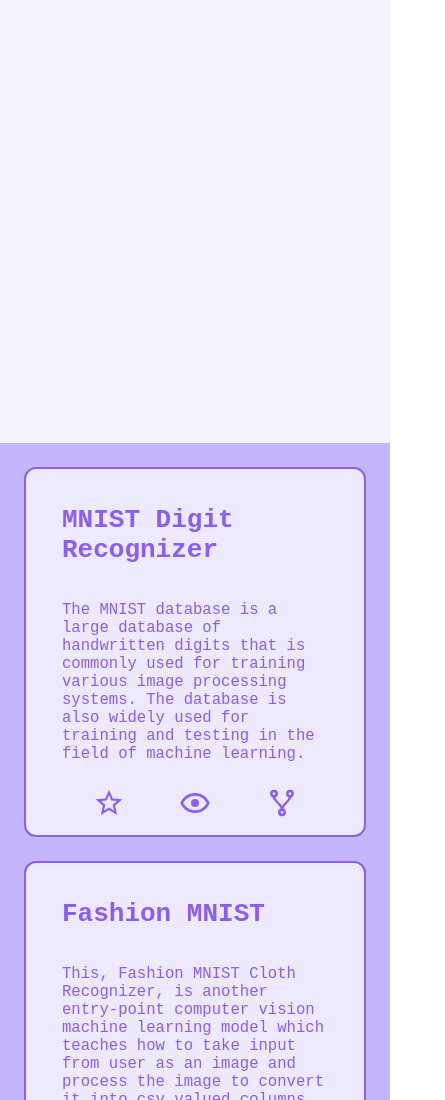
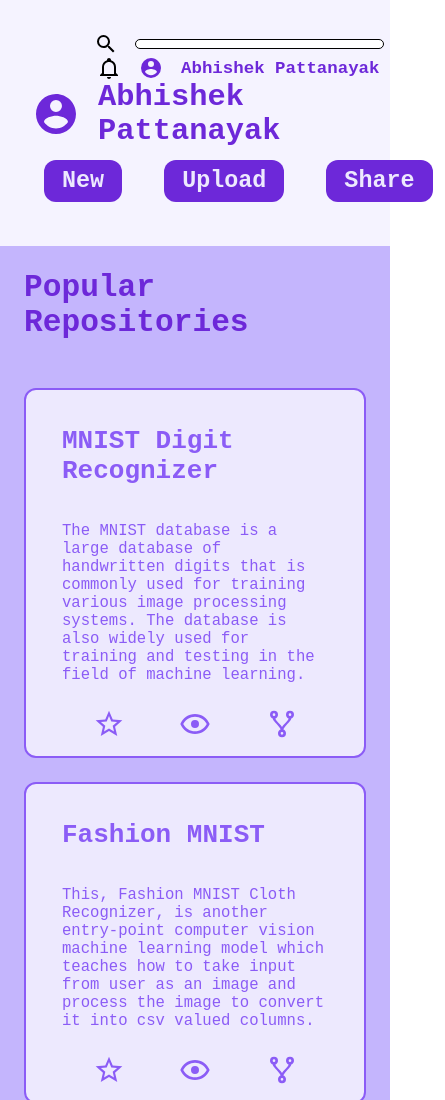
Before and after one commit to abhishekppattanayak/dashboard, a plain HTML site: page index.html in a window 390 px wide. Shown: the top 1100 px of the page, 445 px wide, since content can reach past the window. Drawn offline with Linux system fonts and the light colour scheme.

Commit message:
Add: header; Fix: mobile layout;

```diff
--- a/index.html
+++ b/index.html
@@ -11,31 +11,51 @@
     <aside class="sidebar">
         <div>
             <svg xmlns="http://www.w3.org/2000/svg" viewBox="0 0 24 24" width="48" height="48">
-                <title>view-dashboard</title>
                 <path d="M13,3V9H21V3M13,21H21V11H13M3,21H11V15H3M3,13H11V3H3V13Z" fill="white"/>
             </svg>
             Dashboard
         </div>
         <ul>
             <li>
-                <svg xmlns="http://www.w3.org/2000/svg" viewBox="0 0 24 24" width="24" height="24"><title>home</title><path d="M10,20V14H14V20H19V12H22L12,3L2,12H5V20H10Z" fill="white" /></svg>
+                <svg xmlns="http://www.w3.org/2000/svg" viewBox="0 0 24 24" width="24" height="24"><path d="M10,20V14H14V20H19V12H22L12,3L2,12H5V20H10Z" fill="white" /></svg>
                 Home</li>
-            <li><svg xmlns="http://www.w3.org/2000/svg" viewBox="0 0 24 24" width="24" height="24"><title>account-circle</title><path d="M12,19.2C9.5,19.2 7.29,17.92 6,16C6.03,14 10,12.9 12,12.9C14,12.9 17.97,14 18,16C16.71,17.92 14.5,19.2 12,19.2M12,5A3,3 0 0,1 15,8A3,3 0 0,1 12,11A3,3 0 0,1 9,8A3,3 0 0,1 12,5M12,2A10,10 0 0,0 2,12A10,10 0 0,0 12,22A10,10 0 0,0 22,12C22,6.47 17.5,2 12,2Z" fill="white"/></svg>Profile</li>
-            <li><svg xmlns="http://www.w3.org/2000/svg" viewBox="0 0 24 24" width="24" height="24"><title>contacts</title><path d="M20,0H4V2H20V0M4,24H20V22H4V24M20,4H4A2,2 0 0,0 2,6V18A2,2 0 0,0 4,20H20A2,2 0 0,0 22,18V6A2,2 0 0,0 20,4M12,6.75A2.25,2.25 0 0,1 14.25,9A2.25,2.25 0 0,1 12,11.25A2.25,2.25 0 0,1 9.75,9A2.25,2.25 0 0,1 12,6.75M17,17H7V15.5C7,13.83 10.33,13 12,13C13.67,13 17,13.83 17,15.5V17Z" fill="white"/></svg>Contact</li>
-            <li><svg xmlns="http://www.w3.org/2000/svg" viewBox="0 0 24 24" width="24" height="24"><title>school</title><path d="M12,3L1,9L12,15L21,10.09V17H23V9M5,13.18V17.18L12,21L19,17.18V13.18L12,17L5,13.18Z" fill="white" /></svg>Education</li>
+            <li><svg xmlns="http://www.w3.org/2000/svg" viewBox="0 0 24 24" width="24" height="24"><path d="M12,19.2C9.5,19.2 7.29,17.92 6,16C6.03,14 10,12.9 12,12.9C14,12.9 17.97,14 18,16C16.71,17.92 14.5,19.2 12,19.2M12,5A3,3 0 0,1 15,8A3,3 0 0,1 12,11A3,3 0 0,1 9,8A3,3 0 0,1 12,5M12,2A10,10 0 0,0 2,12A10,10 0 0,0 12,22A10,10 0 0,0 22,12C22,6.47 17.5,2 12,2Z" fill="white"/></svg>Profile</li>
+            <li><svg xmlns="http://www.w3.org/2000/svg" viewBox="0 0 24 24" width="24" height="24"><path d="M20,0H4V2H20V0M4,24H20V22H4V24M20,4H4A2,2 0 0,0 2,6V18A2,2 0 0,0 4,20H20A2,2 0 0,0 22,18V6A2,2 0 0,0 20,4M12,6.75A2.25,2.25 0 0,1 14.25,9A2.25,2.25 0 0,1 12,11.25A2.25,2.25 0 0,1 9.75,9A2.25,2.25 0 0,1 12,6.75M17,17H7V15.5C7,13.83 10.33,13 12,13C13.67,13 17,13.83 17,15.5V17Z" fill="white"/></svg>Contact</li>
+            <li><svg xmlns="http://www.w3.org/2000/svg" viewBox="0 0 24 24" width="24" height="24"><path d="M12,3L1,9L12,15L21,10.09V17H23V9M5,13.18V17.18L12,21L19,17.18V13.18L12,17L5,13.18Z" fill="white" /></svg>Education</li>
             <li><svg xmlns="http://www.w3.org/2000/svg" viewBox="0 0 24 24" width="24" height="24"><title>account-group</title><path d="M12,5.5A3.5,3.5 0 0,1 15.5,9A3.5,3.5 0 0,1 12,12.5A3.5,3.5 0 0,1 8.5,9A3.5,3.5 0 0,1 12,5.5M5,8C5.56,8 6.08,8.15 6.53,8.42C6.38,9.85 6.8,11.27 7.66,12.38C7.16,13.34 6.16,14 5,14A3,3 0 0,1 2,11A3,3 0 0,1 5,8M19,8A3,3 0 0,1 22,11A3,3 0 0,1 19,14C17.84,14 16.84,13.34 16.34,12.38C17.2,11.27 17.62,9.85 17.47,8.42C17.92,8.15 18.44,8 19,8M5.5,18.25C5.5,16.18 8.41,14.5 12,14.5C15.59,14.5 18.5,16.18 18.5,18.25V20H5.5V18.25M0,20V18.5C0,17.11 1.89,15.94 4.45,15.6C3.86,16.28 3.5,17.22 3.5,18.25V20H0M24,20H20.5V18.25C20.5,17.22 20.14,16.28 19.55,15.6C22.11,15.94 24,17.11 24,18.5V20Z" fill="white"/></svg>Communities</li>
         </ul>
         <ul>
             <li>
-                    <svg xmlns="http://www.w3.org/2000/svg" viewBox="0 0 24 24" width="24" height="24"><title>license</title><path d="M9 10A3.04 3.04 0 0 1 12 7A3.04 3.04 0 0 1 15 10A3.04 3.04 0 0 1 12 13A3.04 3.04 0 0 1 9 10M12 19L16 20V16.92A7.54 7.54 0 0 1 12 18A7.54 7.54 0 0 1 8 16.92V20M12 4A5.78 5.78 0 0 0 7.76 5.74A5.78 5.78 0 0 0 6 10A5.78 5.78 0 0 0 7.76 14.23A5.78 5.78 0 0 0 12 16A5.78 5.78 0 0 0 16.24 14.23A5.78 5.78 0 0 0 18 10A5.78 5.78 0 0 0 16.24 5.74A5.78 5.78 0 0 0 12 4M20 10A8.04 8.04 0 0 1 19.43 12.8A7.84 7.84 0 0 1 18 15.28V23L12 21L6 23V15.28A7.9 7.9 0 0 1 4 10A7.68 7.68 0 0 1 6.33 4.36A7.73 7.73 0 0 1 12 2A7.73 7.73 0 0 1 17.67 4.36A7.68 7.68 0 0 1 20 10Z" fill="white"/></svg>MIT LICENSE
+                    <svg xmlns="http://www.w3.org/2000/svg" viewBox="0 0 24 24" width="24" height="24"><path d="M9 10A3.04 3.04 0 0 1 12 7A3.04 3.04 0 0 1 15 10A3.04 3.04 0 0 1 12 13A3.04 3.04 0 0 1 9 10M12 19L16 20V16.92A7.54 7.54 0 0 1 12 18A7.54 7.54 0 0 1 8 16.92V20M12 4A5.78 5.78 0 0 0 7.76 5.74A5.78 5.78 0 0 0 6 10A5.78 5.78 0 0 0 7.76 14.23A5.78 5.78 0 0 0 12 16A5.78 5.78 0 0 0 16.24 14.23A5.78 5.78 0 0 0 18 10A5.78 5.78 0 0 0 16.24 5.74A5.78 5.78 0 0 0 12 4M20 10A8.04 8.04 0 0 1 19.43 12.8A7.84 7.84 0 0 1 18 15.28V23L12 21L6 23V15.28A7.9 7.9 0 0 1 4 10A7.68 7.68 0 0 1 6.33 4.36A7.73 7.73 0 0 1 12 2A7.73 7.73 0 0 1 17.67 4.36A7.68 7.68 0 0 1 20 10Z" fill="white"/></svg>MIT LICENSE
             </li>
         </ul>
         <footer><span></span><a href="https://github.com/abhishekppattanayak" target="_blank" referrerpolicy="noopener noreferrer">abhishek</a></footer>
     </aside>
     <header>
-
+        <div>
+            <svg xmlns="http://www.w3.org/2000/svg" viewBox="0 0 24 24" width="24" height="24"><path d="M9.5,3A6.5,6.5 0 0,1 16,9.5C16,11.11 15.41,12.59 14.44,13.73L14.71,14H15.5L20.5,19L19,20.5L14,15.5V14.71L13.73,14.44C12.59,15.41 11.11,16 9.5,16A6.5,6.5 0 0,1 3,9.5A6.5,6.5 0 0,1 9.5,3M9.5,5C7,5 5,7 5,9.5C5,12 7,14 9.5,14C12,14 14,12 14,9.5C14,7 12,5 9.5,5Z" /></svg>
+            <input type="text">
+        </div>
+        <div>
+            <svg xmlns="http://www.w3.org/2000/svg" viewBox="0 0 24 24" width="24" height="24"><path d="M10 21H14C14 22.1 13.1 23 12 23S10 22.1 10 21M21 19V20H3V19L5 17V11C5 7.9 7 5.2 10 4.3V4C10 2.9 10.9 2 12 2S14 2.9 14 4V4.3C17 5.2 19 7.9 19 11V17L21 19M17 11C17 8.2 14.8 6 12 6S7 8.2 7 11V18H17V11Z" /></svg>
+            <svg xmlns="http://www.w3.org/2000/svg" viewBox="0 0 24 24" width="24" height="24"><path d="M12,19.2C9.5,19.2 7.29,17.92 6,16C6.03,14 10,12.9 12,12.9C14,12.9 17.97,14 18,16C16.71,17.92 14.5,19.2 12,19.2M12,5A3,3 0 0,1 15,8A3,3 0 0,1 12,11A3,3 0 0,1 9,8A3,3 0 0,1 12,5M12,2A10,10 0 0,0 2,12A10,10 0 0,0 12,22A10,10 0 0,0 22,12C22,6.47 17.5,2 12,2Z" fill="var(--violet-700)"/></svg>
+            <h6>Abhishek Pattanayak</h6>
+        </div>
+        <div>
+            <svg xmlns="http://www.w3.org/2000/svg" viewBox="0 0 24 24" width="48" height="48"><path d="M12,19.2C9.5,19.2 7.29,17.92 6,16C6.03,14 10,12.9 12,12.9C14,12.9 17.97,14 18,16C16.71,17.92 14.5,19.2 12,19.2M12,5A3,3 0 0,1 15,8A3,3 0 0,1 12,11A3,3 0 0,1 9,8A3,3 0 0,1 12,5M12,2A10,10 0 0,0 2,12A10,10 0 0,0 12,22A10,10 0 0,0 22,12C22,6.47 17.5,2 12,2Z" fill="var(--violet-700)" /></svg>
+            <h3>Abhishek Pattanayak</h3>
+        </div>
+        <nav>
+            <div>New</div>
+            <div>Upload</div>
+            <div>Share</div>
+        </nav>
     </header>
     <main>
+        <div>
+            <h1>Popular Repositories</h1>
+        </div>
+        <div>
             <div>
                 <h1>MNIST Digit Recognizer</h1>
                 <p>The MNIST database is a large database of handwritten digits that is commonly used for training various image processing systems. The database is also widely used for training and testing in the field of machine learning.</p>
@@ -90,6 +110,7 @@
                     <li><svg xmlns="http://www.w3.org/2000/svg" viewBox="0 0 24 24" width="32" height="32"><path d="M6,2A3,3 0 0,1 9,5C9,6.28 8.19,7.38 7.06,7.81C7.15,8.27 7.39,8.83 8,9.63C9,10.92 11,12.83 12,14.17C13,12.83 15,10.92 16,9.63C16.61,8.83 16.85,8.27 16.94,7.81C15.81,7.38 15,6.28 15,5A3,3 0 0,1 18,2A3,3 0 0,1 21,5C21,6.32 20.14,7.45 18.95,7.85C18.87,8.37 18.64,9 18,9.83C17,11.17 15,13.08 14,14.38C13.39,15.17 13.15,15.73 13.06,16.19C14.19,16.62 15,17.72 15,19A3,3 0 0,1 12,22A3,3 0 0,1 9,19C9,17.72 9.81,16.62 10.94,16.19C10.85,15.73 10.61,15.17 10,14.38C9,13.08 7,11.17 6,9.83C5.36,9 5.13,8.37 5.05,7.85C3.86,7.45 3,6.32 3,5A3,3 0 0,1 6,2M6,4A1,1 0 0,0 5,5A1,1 0 0,0 6,6A1,1 0 0,0 7,5A1,1 0 0,0 6,4M18,4A1,1 0 0,0 17,5A1,1 0 0,0 18,6A1,1 0 0,0 19,5A1,1 0 0,0 18,4M12,18A1,1 0 0,0 11,19A1,1 0 0,0 12,20A1,1 0 0,0 13,19A1,1 0 0,0 12,18Z" /></svg></li>
                 </ul>
             </div>
+        </div>
     </main>
     <section>
 
--- a/styles.css
+++ b/styles.css
@@ -20,7 +20,7 @@ body{
     display: grid;
     border-radius: 8px;
     grid-template-columns: 1fr 3fr 1fr;
-    grid-template-rows: 1fr 4fr;
+    grid-template-rows: 150px 4fr;
 }
 aside.sidebar {
     color: var(--violet-50);
@@ -65,21 +65,58 @@ header {
     grid-row: 1 / 2;
     background-color: var(--violet-50);
     color: var(--violet-700);
-    font-size: clamp(1.5rem, 3.2vw, 2.4rem);
+    font-size: clamp(2rem, 3.2vw, 2.4rem);
+    padding: 32px;
     font-weight: 800;
+    display: grid;
+    grid-template-columns: 2fr 1fr;
+    grid-template-rows: repeat(2, 1fr);
+}
+header > * {
+    display: flex;
+    justify-content: center;
+    align-content: center;
+    gap: 18px;
+}
+header>*>* {
+    align-self: center;
+}
+header > div > input {
+    width: 60%;
+    height: 33%;
+    outline: 1px solid black;
+    border-radius: 8px;
+    border: none;
 }
 
+nav > div {
+    color: var(--violet-100);
+    background-color: var(--violet-700);
+    width: 100%;
+    text-align: center;
+    padding: 8px 18px;
+    font-size: 1.8rem;
+    margin: 12px;
+    border-radius: 12px;
+}
 main {
     grid-row: 2 / 3;
     grid-column: 2 / 3;
     background-color: var(--violet-300);
+}
+main > div:nth-child(1) > h1 {
+    color:var(--violet-700);
+    font-weight: 700;
+    font-size: 2.4rem;
+}
+main > div:nth-child(2) {
     display: grid;
     padding: 24px;
     gap: 24px;
-    grid-template-columns: repeat(auto-fill, minmax(300px, 1fr));
+    grid-template-columns: repeat(auto-fill , minmax(300px, 1fr));
+
 }
-
-main > div {
+main > div > div {
     background-color: var(--violet-100);
     border-radius: 12px;
     border: 2px solid var(--violet-500);
@@ -97,12 +134,12 @@ main svg {
     fill: var(--violet-500);
 }
 
-main > div:hover {
+main >div > div:hover {
     background-color: var(--violet-500);
     color: var(--violet-50);
 }
 
-main > div:hover svg {
+main > div > div:hover svg {
     fill: var(--violet-50);
 }
 main ul {
@@ -117,11 +154,15 @@ section {
 }
 
 @media(max-width: 888px){
+    body {
+        grid-template-rows: auto;
+    }
     aside.sidebar {
         display: none;
     }
     header {
         grid-column: 1 / 4;
+        grid-template-columns: 1fr;
     }
     main {
         grid-column: 1 / 4;
```
Lines whose indentation alone changed are shown as unchanged.
